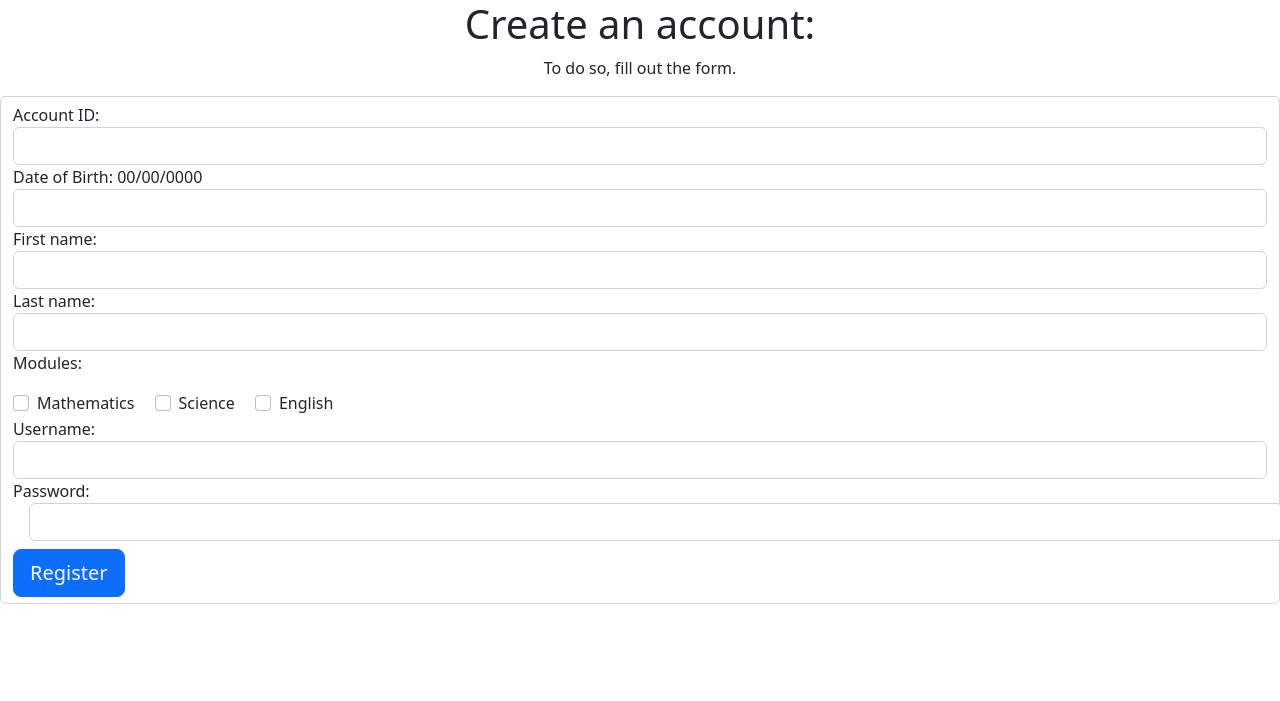
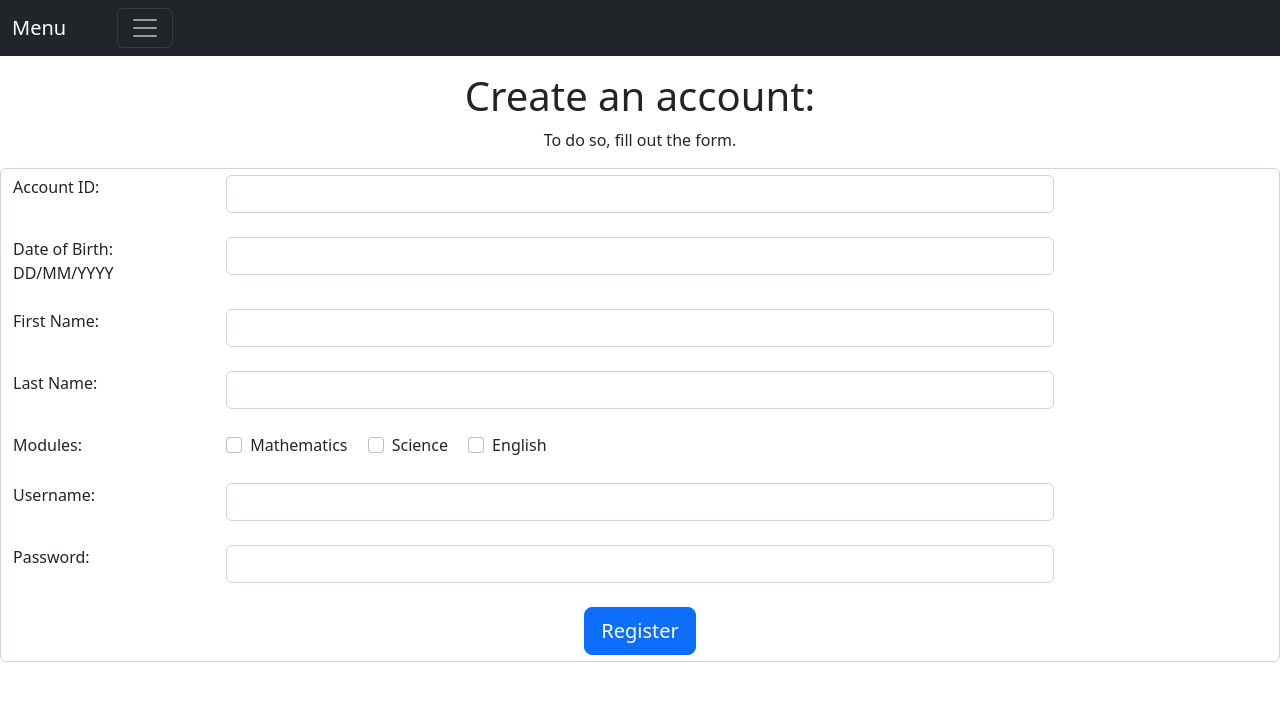
Before and after one commit to Acvari/BlobMaths, a Flask app: page /admin in a window 1280 px wide. Shown: the top 701 px of the page. Run offline with Flask 2, Linux system fonts and the light colour scheme; some libraries are stand-ins or nearby versions.

Commit message:
Added NavBar and styled the account creation page as well as fixed a few bugs in the code, added reseting form after submiting with small js function

```diff
--- a/application.py
+++ b/application.py
@@ -29,6 +29,7 @@ dynamodb_session = Session(aws_access_key_id='AKIAXOML5L575E3RVL3R',
                            region_name='eu-west-2')
 database = dynamodb_session.resource("dynamodb", region_name="eu-west-2")
 increment = database.Table('User').item_count
+print(increment)
 
 @login.user_loader
 def load_user(id):
@@ -100,8 +101,9 @@ def create_account():
     dob = request.form['DOB']
     firstname = request.form['FirstName']
     lastname = request.form['LastName']
-    # Needs to be a list of strings. [{"S": "Mathematics"}, {"S":  "Science"}, {"S": "English"}]
-
+    #don't make account if blank categories
+    if (not account_id or not dob or not firstname or not lastname):
+        return render_template('new-admin.html', title='Account creation')
     # Welcome to the ugliest code ive ever written
     modules = []
     try:
--- a/static/new-admin.js
+++ b/static/new-admin.js
@@ -2,7 +2,7 @@
 
 
 $(function () {
-    $('button').click(function () {
+    $('#Submit').click(function () {
         console.log($('#accountFormID').serialize())
         $.ajax({
         //    "{{ url_for('create_account') }}"
@@ -10,13 +10,21 @@ $(function () {
             type: 'POST',
             // Takes data from form of id accountFormID
             data: $('#accountFormID').serialize(),
-            success: (response) => {console.log(response)},
+            success: (response) => $('#accountFormID').resetForm(),
             error: (error) => {console.log(error)}
         });
     });
 });
 
+jQuery.fn.resetForm = function() {
+    var $form = $(this);
 
+    $form.find('input:text, input:password, input:file, textarea').val('');
+    $form.find('select option:selected').removeAttr('selected');
+    $form.find('input:checkbox, input:radio').removeAttr('checked');
+
+    return this;
+};
 
 //    let account_id = document.getElementById("ID").value;
 //    let dob = document.getElementById("DOB").value;
--- a/templates/new-admin.html
+++ b/templates/new-admin.html
@@ -21,6 +21,37 @@
 
 </head>
 <body>
+        <!--Navigation bar-->
+    <nav class="navbar fixed-top navbar-dark bg-dark">
+        <div class="container-fluid">
+            <a class="navbar-brand" href="">Menu</a>
+            <div class="container-sm" style="text-align:left">
+                <button class="navbar-toggler" type="button" data-bs-toggle="offcanvas" data-bs-target="#offcanvasDarkNavbar" aria-controls="offcanvasDarkNavbar">
+                <span class="navbar-toggler-icon"></span>
+                </button>
+            </div>
+            <div class="offcanvas offcanvas-start text-bg-dark" tabindex="-1" id="offcanvasDarkNavbar" aria-labelledby="offcanvasDarkNavbarLabel">
+                <div class="offcanvas-header">
+                    <h5 class="offcanvas-title" id="offcanvasDarkNavbarLabel"><h1>Menu</h1></h5>
+                    <button type="button" class="btn-close btn-close-white" data-bs-dismiss="offcanvas" aria-label="Close"></button>
+                </div>
+            <div class="offcanvas-body">
+                <ul class="navbar-nav justify-content-end flex-grow-1 pe-3">
+                <li class="nav-item">
+                  <a class="nav-link" href="/"><h3>Logout</h3></a>
+                </li>
+                <li class="nav-item">
+                  <a class="nav-link" href=""><h3>Billing</h3></a>
+                </li>
+                <li>
+                    <a class="nav-link" href=""><h3>Dashboard</h3></a>
+                </li>
+                </ul>
+            </div>
+            </div>
+        </div>
+    </nav>
+<br><br><br>
 
 <div class="jumbotron">
     <div class="container">
@@ -31,40 +62,67 @@
 
 
 <form class="form-control" name="accountFormName" id="accountFormID">
-    <label for="accountID">Account ID:</label>
+    <div class="form-group row">
+        <label for="accountID" class="col-sm-2">Account ID:</label>
+        <div class="col-sm-8">
             <input type="text" class="form-control" id="accountID" name="ID">
-    <label for="DOBID">Date of Birth: 00/00/0000</label>
+        </div>
+    </div>
+    <br>
+    <div class="form-group row">
+        <label for="DOBID" class="col-sm-2">Date of Birth: DD/MM/YYYY</label>
+        <div class="col-sm-8">
             <input type="text" class="form-control" id="DOBID" name="DOB">
-    <label for="FirstNameID">First name:</label>
+        </div>
+    </div>
+    <br>
+    <div class="form-group row">
+        <label for="FirstNameID" class="col-sm-2">First Name:</label>
+        <div class="col-sm-8">
             <input type="text" class="form-control" id="FirstNameID" name="FirstName">
-    <label for="LastNameID">Last name:</label>
+        </div>
+    </div>
+    <br>
+    <div class="form-group row">
+        <label for="LastNameID" class="col-sm-2">Last Name:</label>
+        <div class="col-sm-8">
             <input type="text" class="form-control" id="LastNameID" name="LastName">
-<!--     <p>Modules:</p>
-    <label for="Math">Mathematics</label>
-    <input type="checkbox" class="form-control" name="Mathematics">
-    <label for="Science">Science</label>
-    <input type="checkbox" class="form-control" name="Science">
-    <label for="English">English</label>
-    <input type="checkbox" class="form-control" name="English"> -->
-    <p>Modules: </p>
+        </div>
+    </div>
+    <br>
+    <div class="form-group col" id="checkboxes">
+        <label for="checkboxes" class="col-sm-2">Modules:</label>
         <div class="form-check form-check-inline">
             <input class="form-check-input" type="checkbox" id="Mathematics" value="Mathematics" name="Math">
-        <label class="form-check-label" for="inlineCheckbox1">Mathematics</label>
+            <label class="form-check-label" for="Mathematics">Mathematics</label>
         </div>
         <div class="form-check form-check-inline">
             <input class="form-check-input" type="checkbox" id="Science" value="Science" name="Sci">
-        <label class="form-check-label" for="inlineCheckbox2">Science</label>
+            <label class="form-check-label" for="Science">Science</label>
         </div>
         <div class="form-check form-check-inline">
             <input class="form-check-input" type="checkbox" id="English" value="English" name="Eng">
-        <label class="form-check-label" for="inlineCheckbox3">English</label>
+            <label class="form-check-label" for="English">English</label>
+        </div>
     </div>
     <br>
-    <label for="UsernameID">Username:</label>
+    <div class="form-group row">
+        <label for="UsernameID" class="col-sm-2">Username:</label>
+        <div class="col-sm-8">
             <input type="text" class="form-control" id="UsernameID" name="Username">
-    <label for="PasswordID">Password:</label>
-    <input type="password" class="form-control mx-sm-3 mb-2" id="PasswordID" name="Password">
-    <button class="btn btn-lg btn-primary btn-block" type="button">Register</button>
+        </div>
+    </div>
+    <br>
+    <div class="form-group row">
+        <label for="PasswordID" class="col-sm-2">Password:</label>
+        <div class="col-sm-8">
+            <input type="password" class="form-control" id="PasswordID" name="Password">
+        </div>
+    </div>
+    <br>
+    <div class="col-xs-1" align="center">
+        <button class="btn btn-lg btn-primary btn-block" type="button" id="Submit">Register</button>
+    </div>
 </form>
 
 
```
Lines whose indentation alone changed are shown as unchanged.
